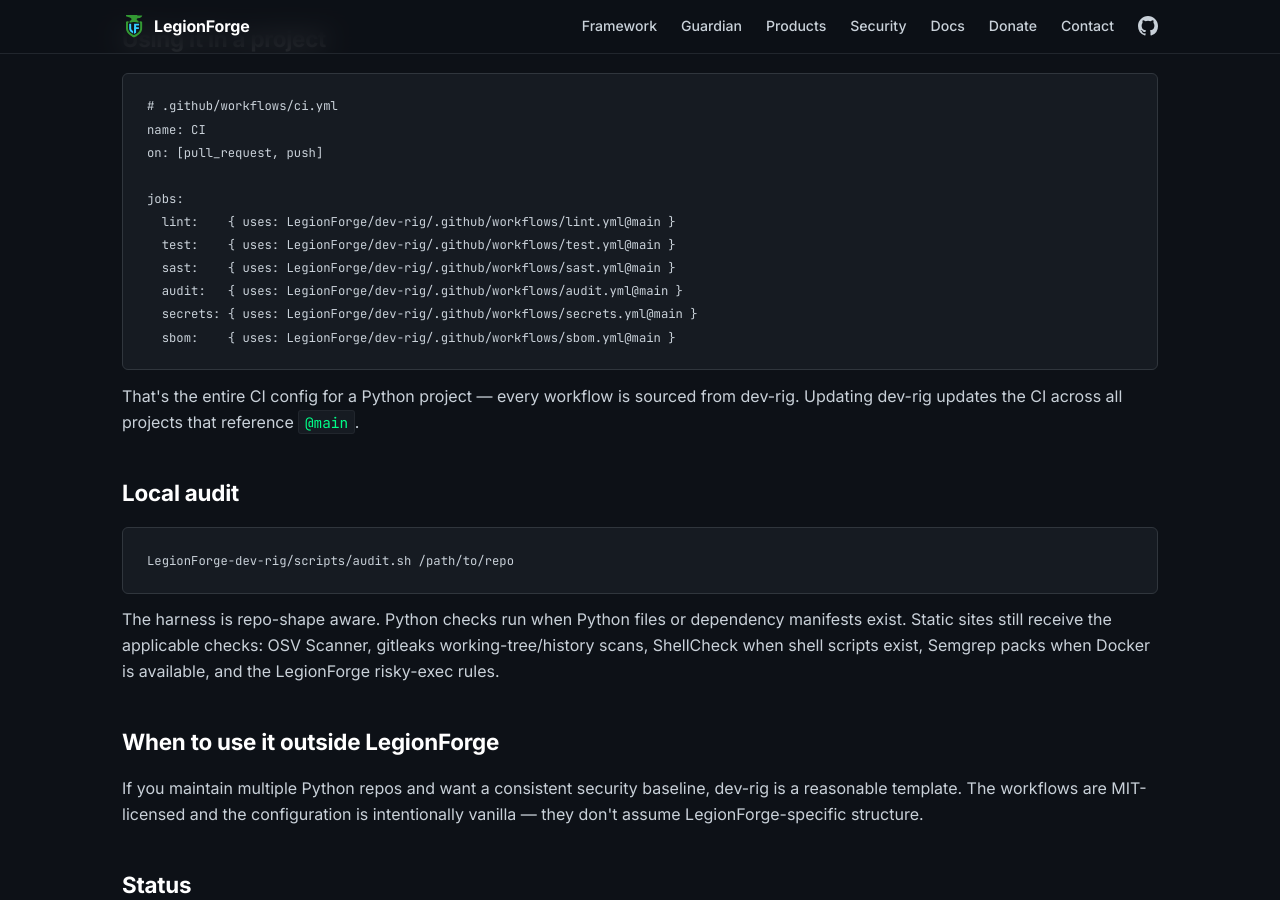
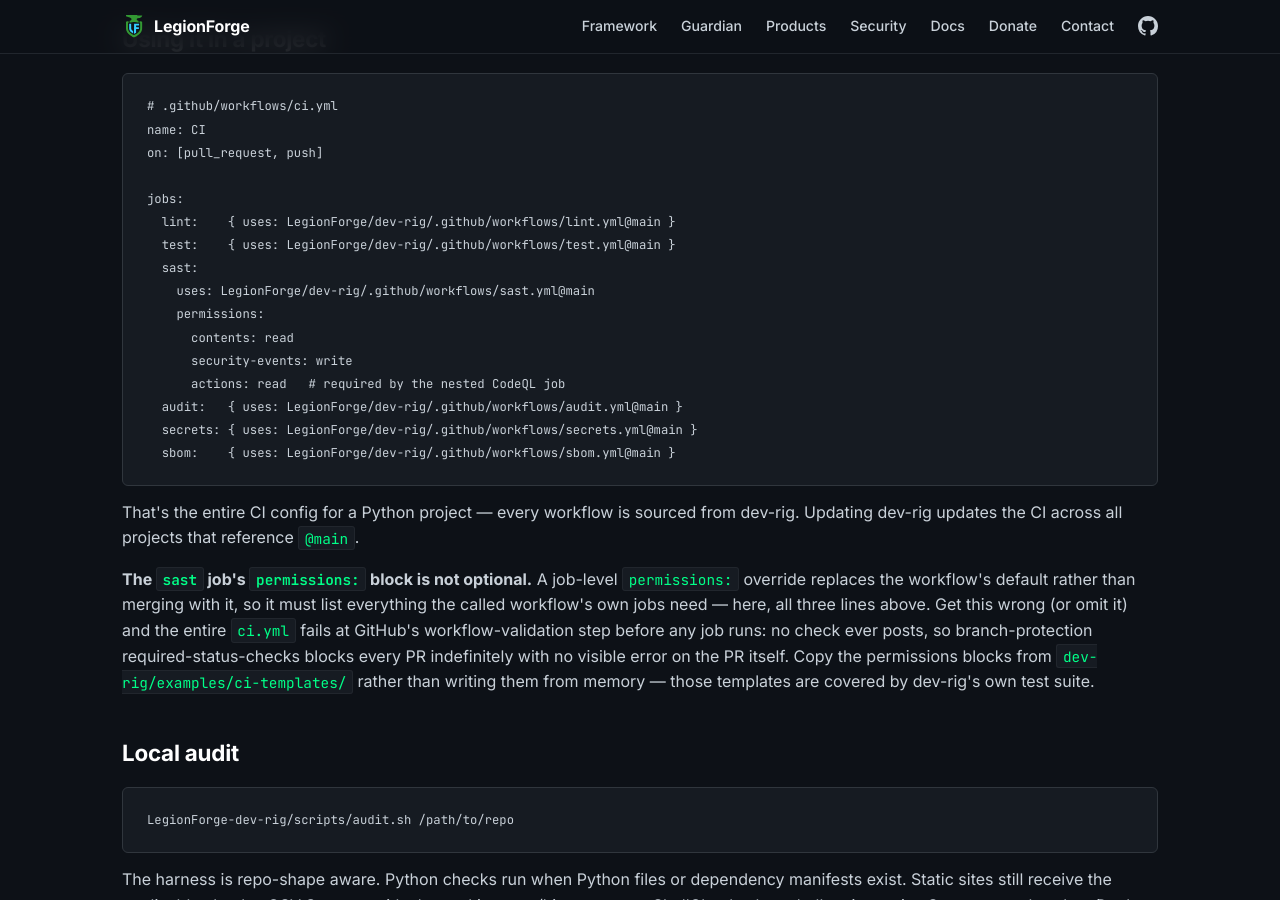
Before and after one commit to LegionForge/legionforge.github.io, a Jekyll site: the page built from dev-rig.md, in a window 1280 px wide and 900 px high, scrolled down 843 px. Built offline with Jekyll 4.4.1, drawn with Linux system fonts in a browser that asks for light colours.

Commit message:
docs: fix dev-rig sast permissions example, bump guardian PyPI version (#4)
The dev-rig.md CI example was missing the sast job's permissions: block —
the exact bug (LF-13) that caused startup_failure across the org this
week. Also correct guardian.md's stale v0.1.0 PyPI badge to the actual
current v0.1.1.

Co-authored-by: jp-cruz <jp-cruz@users.noreply.github.com>

````diff
--- a/dev-rig.md
+++ b/dev-rig.md
@@ -33,13 +33,20 @@ on: [pull_request, push]
 jobs:
   lint:    { uses: LegionForge/dev-rig/.github/workflows/lint.yml@main }
   test:    { uses: LegionForge/dev-rig/.github/workflows/test.yml@main }
-  sast:    { uses: LegionForge/dev-rig/.github/workflows/sast.yml@main }
+  sast:
+    uses: LegionForge/dev-rig/.github/workflows/sast.yml@main
+    permissions:
+      contents: read
+      security-events: write
+      actions: read   # required by the nested CodeQL job
   audit:   { uses: LegionForge/dev-rig/.github/workflows/audit.yml@main }
   secrets: { uses: LegionForge/dev-rig/.github/workflows/secrets.yml@main }
   sbom:    { uses: LegionForge/dev-rig/.github/workflows/sbom.yml@main }
 ```
 
 That's the entire CI config for a Python project — every workflow is sourced from dev-rig. Updating dev-rig updates the CI across all projects that reference `@main`.
+
+**The `sast` job's `permissions:` block is not optional.** A job-level `permissions:` override replaces the workflow's default rather than merging with it, so it must list everything the called workflow's own jobs need — here, all three lines above. Get this wrong (or omit it) and the entire `ci.yml` fails at GitHub's workflow-validation step before any job runs: no check ever posts, so branch-protection required-status-checks blocks every PR indefinitely with no visible error on the PR itself. Copy the permissions blocks from [`dev-rig/examples/ci-templates/`](https://github.com/LegionForge/dev-rig/tree/main/examples/ci-templates) rather than writing them from memory — those templates are covered by dev-rig's own test suite.
 
 ## Local audit
 
````
Also changed, not shown: guardian.md (+1 -1 lines).
